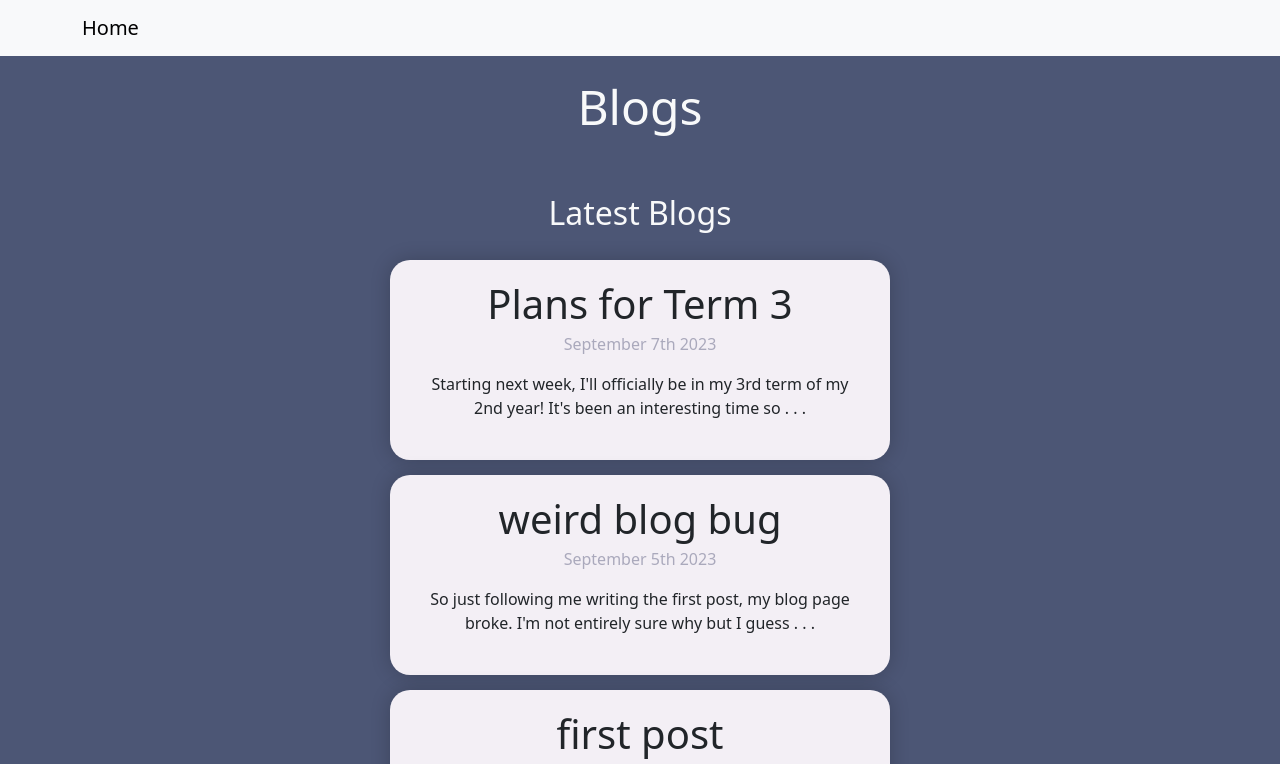
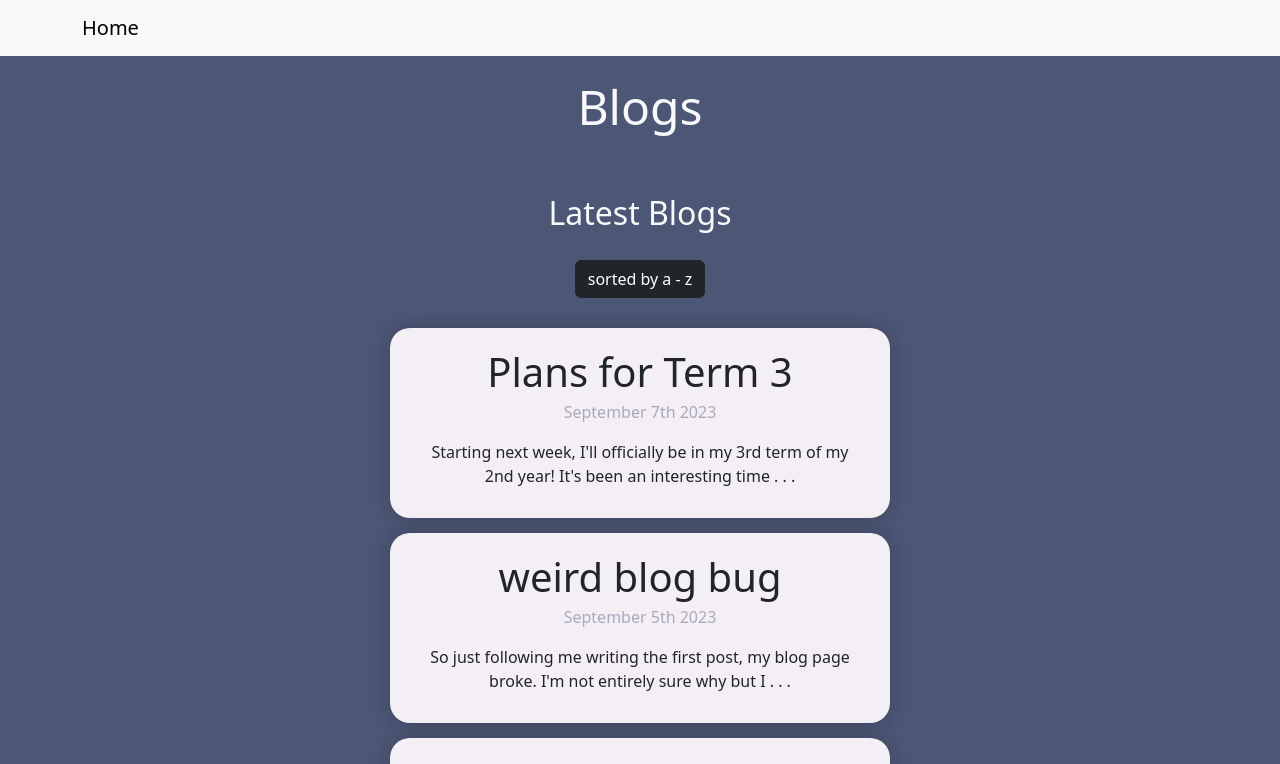
Before and after one commit to joonhyoo/personal-react, a React (Vite) app: page /blogs in a window 1280 px wide. Shown: the top 764 px of the page. Built offline with nearby package versions, Linux system fonts and the light colour scheme.

Commit message:
implemented sort featrure for blogs and minor visual fixes

```diff
--- a/src/components/Post.tsx
+++ b/src/components/Post.tsx
@@ -15,7 +15,7 @@ export interface Props {
 function Post(props: Props) {
   const { title, content, date } = props.post;
   const [desc, setContent] = useState(
-    content.split(" ").slice(0, 20).join(" ") + " . . ."
+    content.split(" ").slice(0, 19).join(" ") + " . . ."
   );
   const [isExpanded, setIsExpanded] = useState(false);
   // handleClick works weird because react updates things after the function is fully run
--- a/src/containers/BlogPage.tsx
+++ b/src/containers/BlogPage.tsx
@@ -1,18 +1,39 @@
+import { useState } from "react";
 import blogs from "../assets/posts/blog.json";
 import Post from "../components/Post";
+import { Button } from "react-bootstrap";
 
 function BlogPage() {
-  // Assuming blogs is an array of blog post objects
-  const data = blogs;
+  const numSorted = [...blogs].sort((a, b) => {
+    return b.id - a.id;
+  });
 
-  // Optionally, you can sort the blog posts by some criteria if needed
-  data.sort((a, b) => b.id - a.id);
+  const alphaSorted = [...blogs].sort((a, b) => {
+    const textA = a.title.toUpperCase();
+    const textB = b.title.toUpperCase();
+    return textA < textB ? -1 : textA > textB ? 1 : 0;
+  });
+
+  const options = ["a - z", "recent"];
+  const [data, setData] = useState(numSorted);
+  const [option, setOption] = useState(options[0]);
+
+  function handleClick() {
+    const choice = option === options[0] ? options[1] : options[0];
+    setOption(choice);
+    option === options[1] ? setData(alphaSorted) : setData(numSorted);
+  }
 
   return (
     <div className="section-container tertiary text-light">
       <h1 className="section-subheading"></h1>
       <h1 className="section-heading">Blogs</h1>
       <h2 className="section-subheading">Latest Blogs</h2>
+      <div className="sort-button">
+        <Button variant="dark" onClick={handleClick}>
+          sorted by {option}
+        </Button>
+      </div>
       <div className="blog-preview text-dark">
         {data.map((post) => (
           <Post key={post.id} post={post} />
--- a/src/styles/blog.css
+++ b/src/styles/blog.css
@@ -10,3 +10,7 @@
     width: 500px;
   }
 }
+
+.sort-button {
+  margin-bottom: 30px;
+}
--- a/src/styles/post.css
+++ b/src/styles/post.css
@@ -16,5 +16,5 @@
 }
 
 .post-content {
-  margin: 20px 40px 40px;
+  margin: 20px 40px 30px;
 }
```
